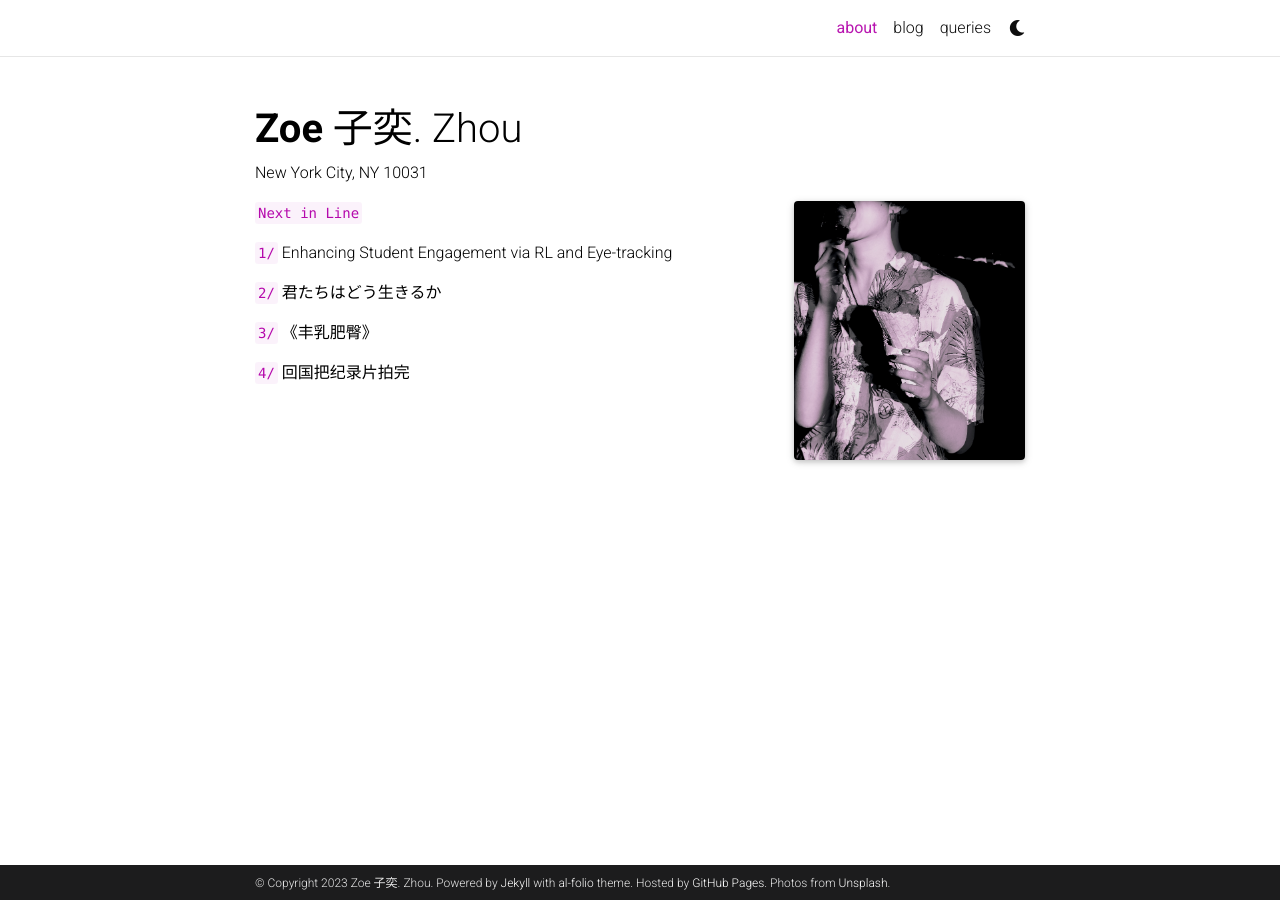
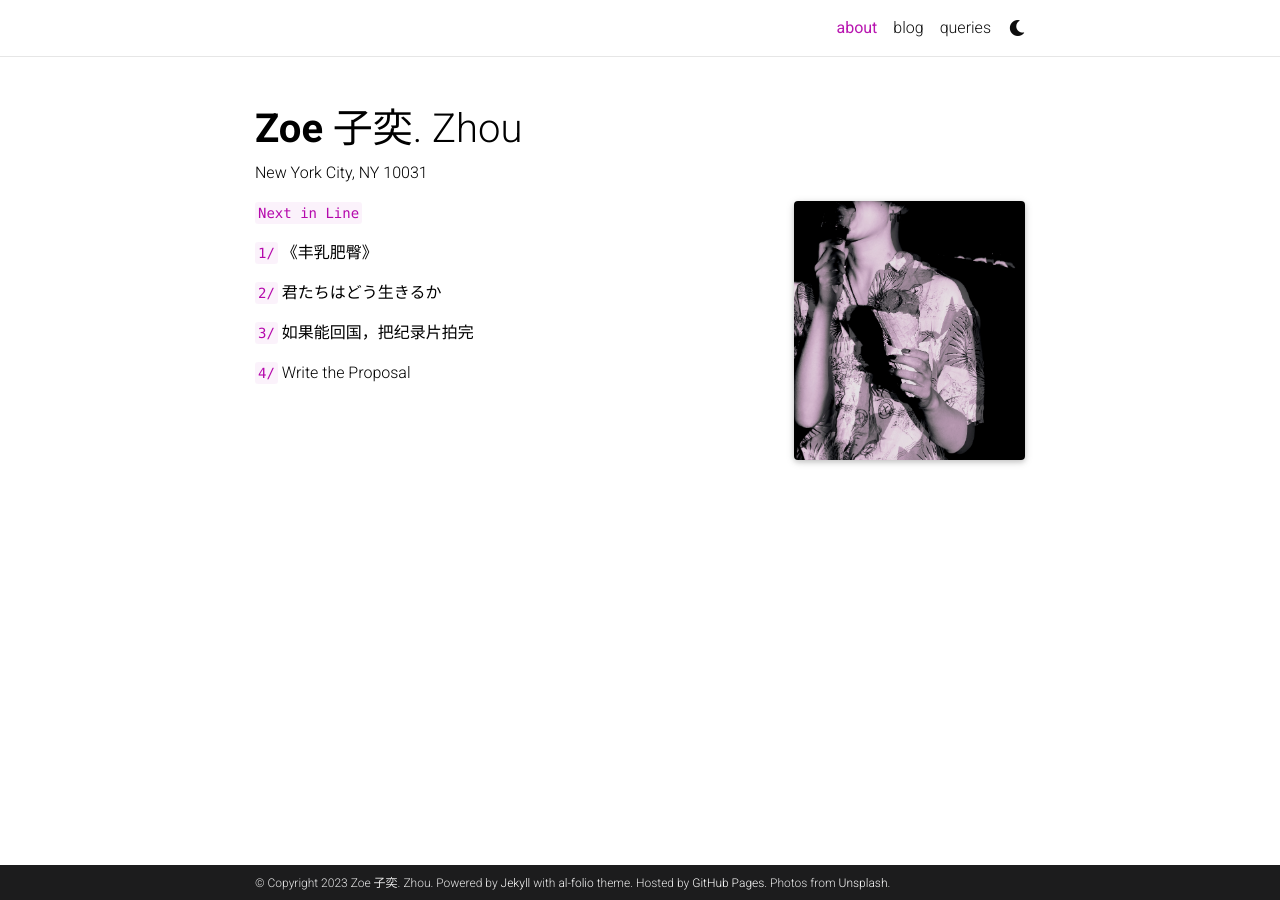
Before and after one commit to Zoewhat/Zoewhat.github.io, a Jekyll site: the page built from _pages/about.md, in a window 1280 px wide. Built offline with Jekyll 4.4.1, drawn with Linux system fonts in a browser that asks for light colours; full-size pictures stand in for the smaller copies a plugin makes; comment, search, counter and statistics services are not loaded; a style sheet for code colours, icons or effects is not loaded.

Commit message:
Dec.10th

```diff
--- a/_pages/about.md
+++ b/_pages/about.md
@@ -15,10 +15,10 @@ profile:
 
 `Next in Line`
 
-`1/` Enhancing Student Engagement via RL and Eye-tracking
+`1/` 《丰乳肥臀》
 
 `2/` 君たちはどう生きるか
 
-`3/` 《丰乳肥臀》
+`3/` 如果能回国，把纪录片拍完
 
-`4/` 回国把纪录片拍完
+`4/` Write the Proposal
```
